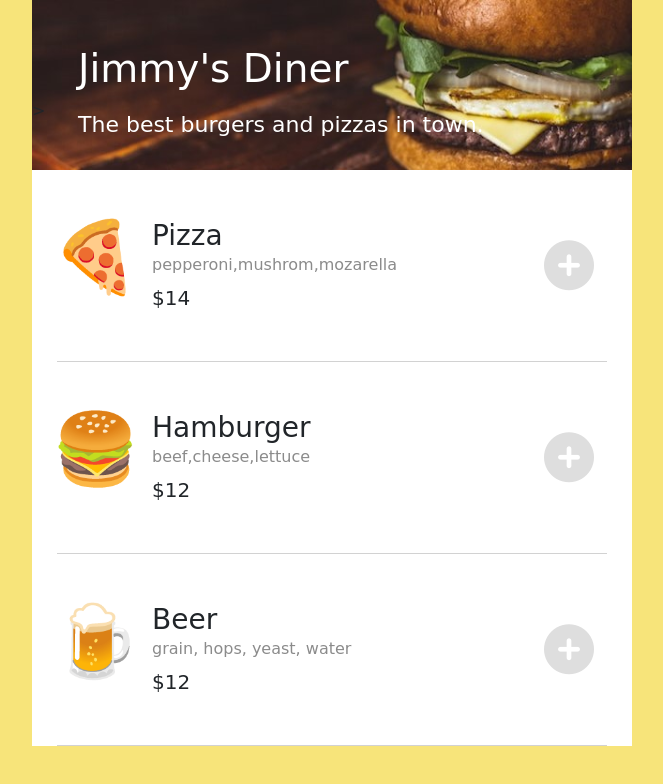
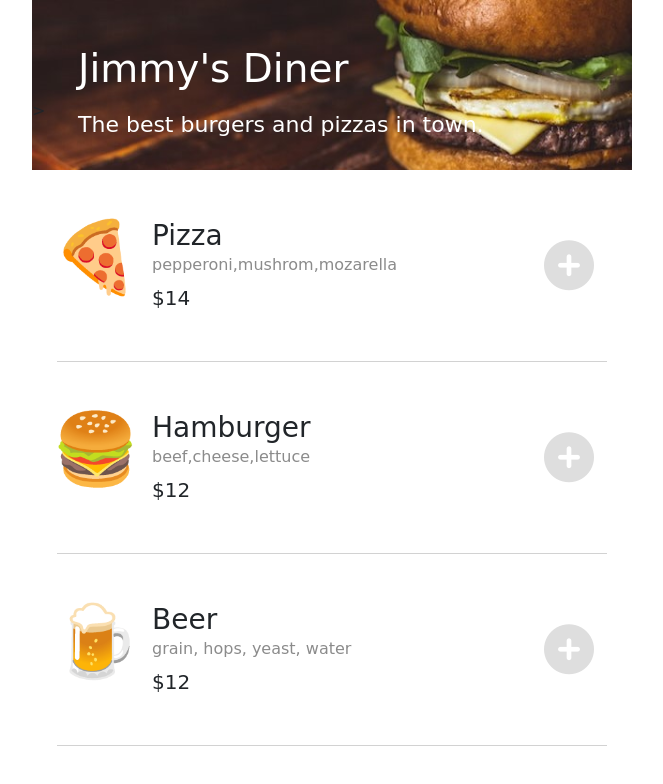
Before and after one commit to adityadesign/RestaurantOrderingApp, a website built with Vite: page index.html in a window 1280 px wide. Shown: the whole page, without its empty margins (308-971 px from the left). Built offline with nearby package versions, Linux system fonts and the light colour scheme; a web font is replaced by a local one.

Commit message:
Update index.css

```diff
--- a/index.css
+++ b/index.css
@@ -1,7 +1,6 @@
 body {
     margin: 0;
     font-family: 'Smythe', cursive;
-    background-color: #f7e47a;
 }
 .header{
     display: block;
```
